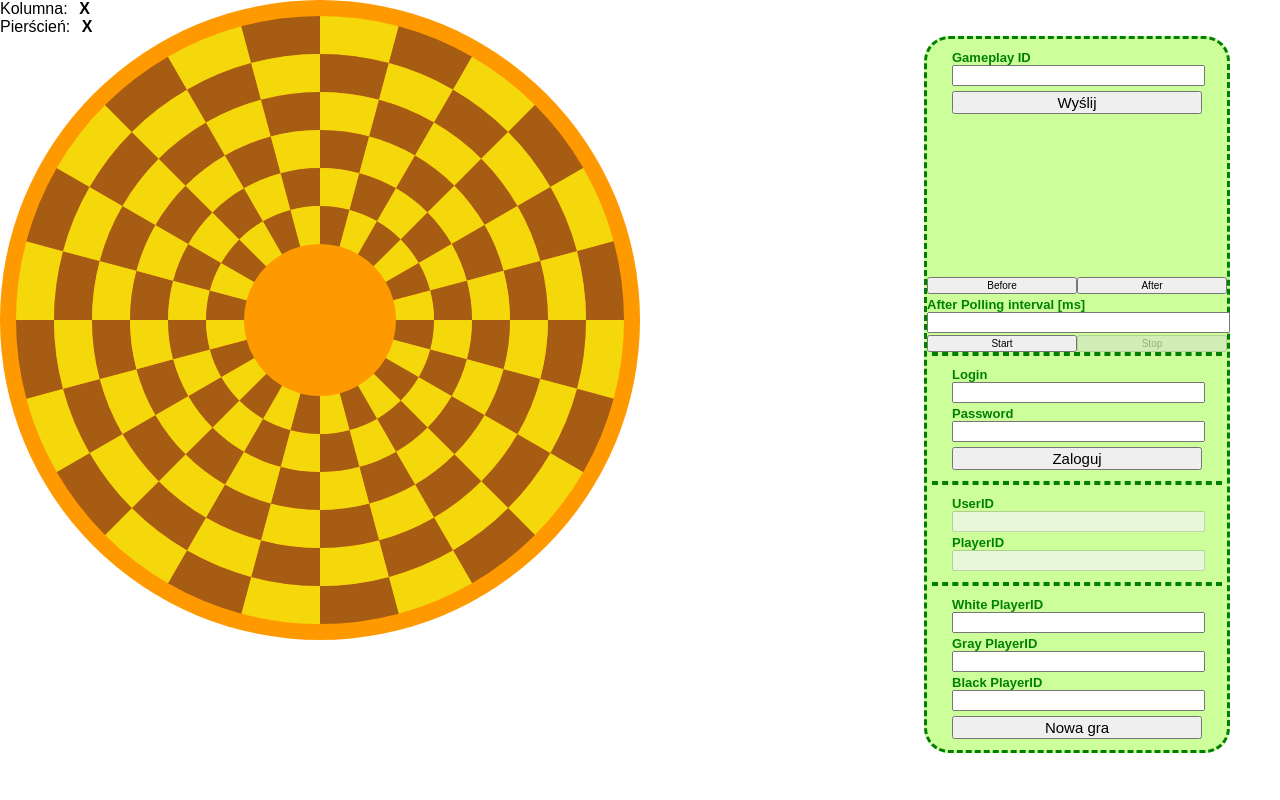
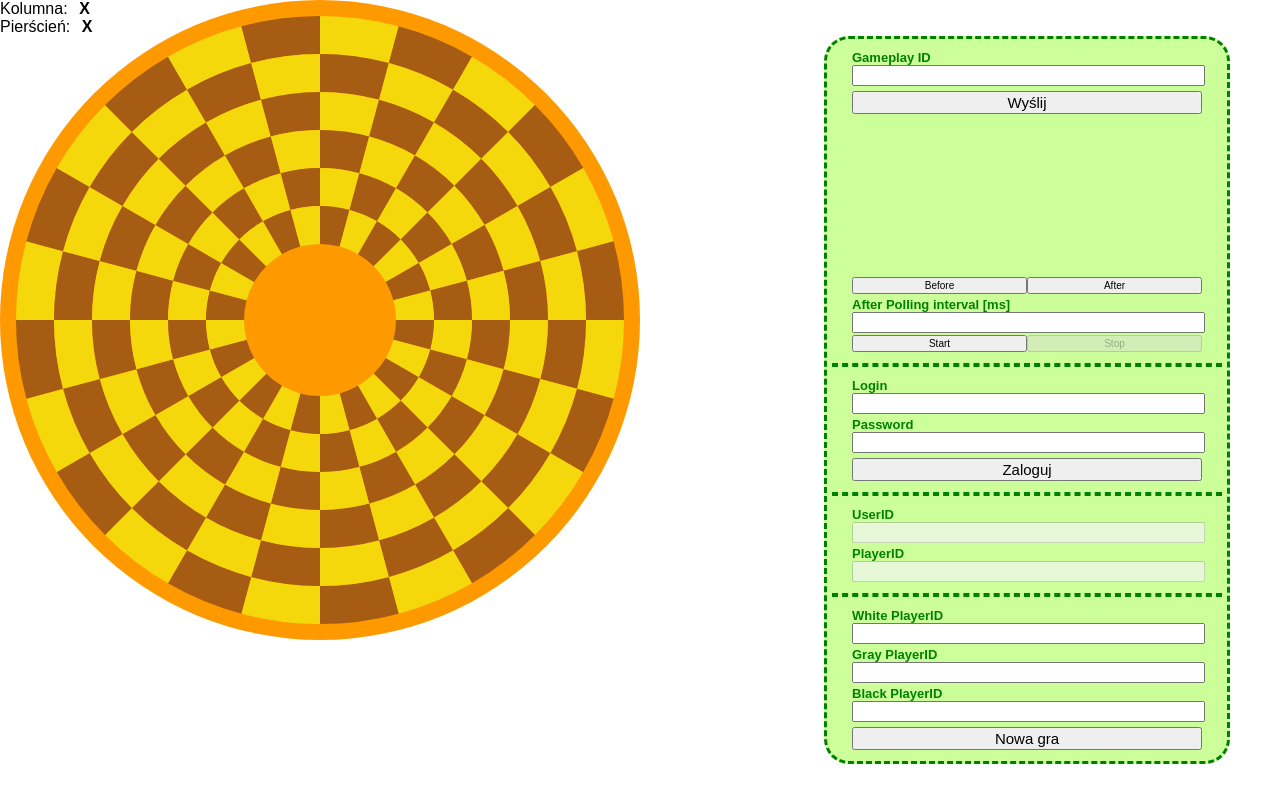
Before and after one commit to mkf/3manchess-web, a PHP site: page / in a window 1280 px wide. Run offline with PHP 8.4, Linux system fonts and the light colour scheme.

Commit message:
Added div.gameform (without s), made afterlist fit in div.gameforms (400px←300px)

```diff
--- a/css/style.css
+++ b/css/style.css
@@ -16,7 +16,7 @@ canvas {
 div.gameforms {
 	position: absolute;
 	right: 50px;
-	min-width: 300px;
+	min-width: 400px;
 	border: 3px dashed #008000;
 	border-radius: 25px;
 	background-color: #ccff99;
--- a/index.html
+++ b/index.html
@@ -27,10 +27,12 @@
 				<div class="afterlist" id="afterlist">
 				</div>
 			</form>
+			<div class="gameform">
 			<button id="getbefore" class="aftbut">Before</button><button id="getafter" class="aftbut">After</button>
 			<label for="intervalms" class="gameforms_label">After Polling interval [ms]</label>
 			<input id="intervalms" class="gameforms_input">
 			<button id="stapoll" class="aftbut">Start</button><button id="stopoll" class="aftbut" disabled>Stop</button>
+			</div>
 			<hr class="gameforms_hr">
 			<form id="loginform" class="gameform">
 				<label for="logininput" class="gameforms_label">Login</label>
```
